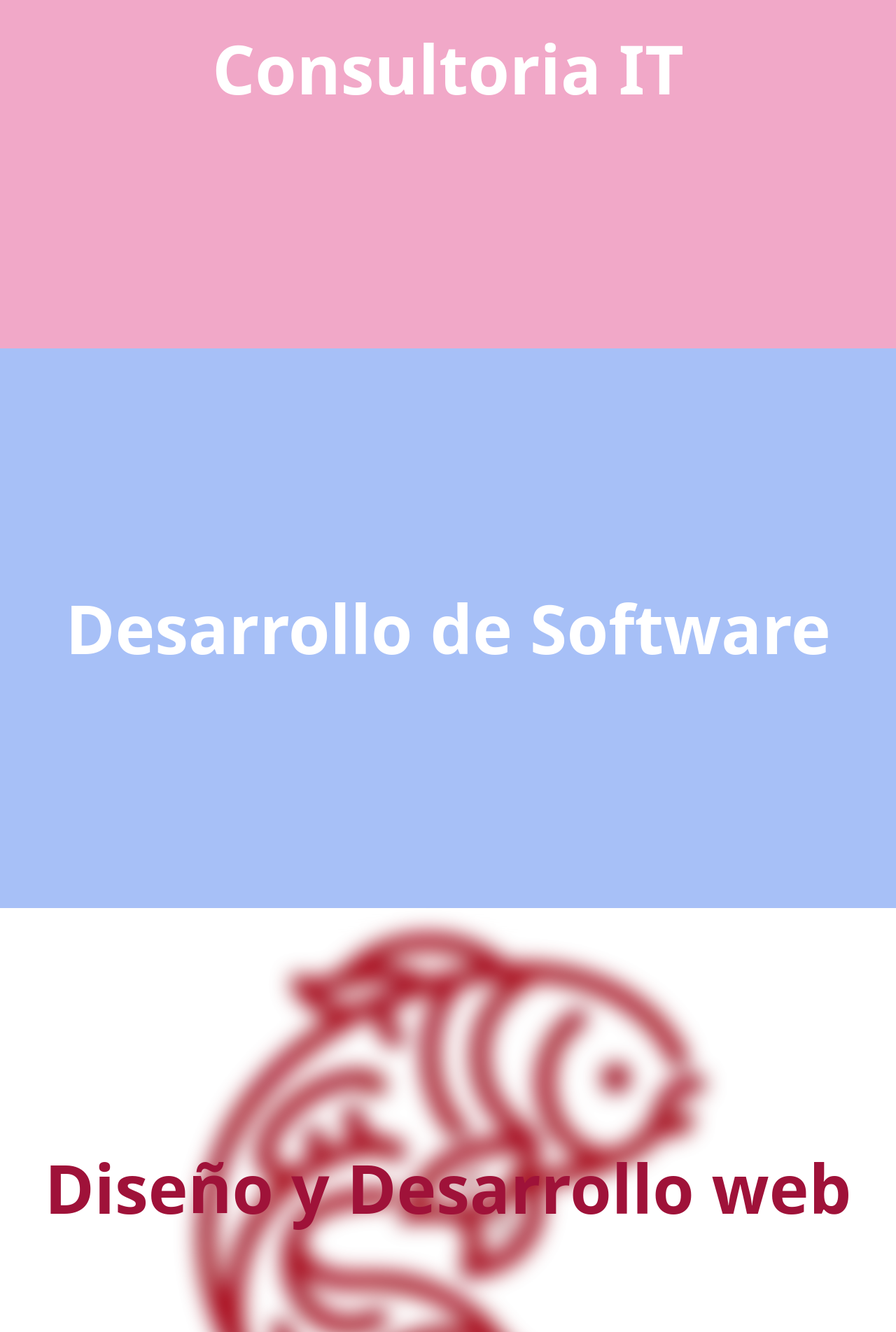
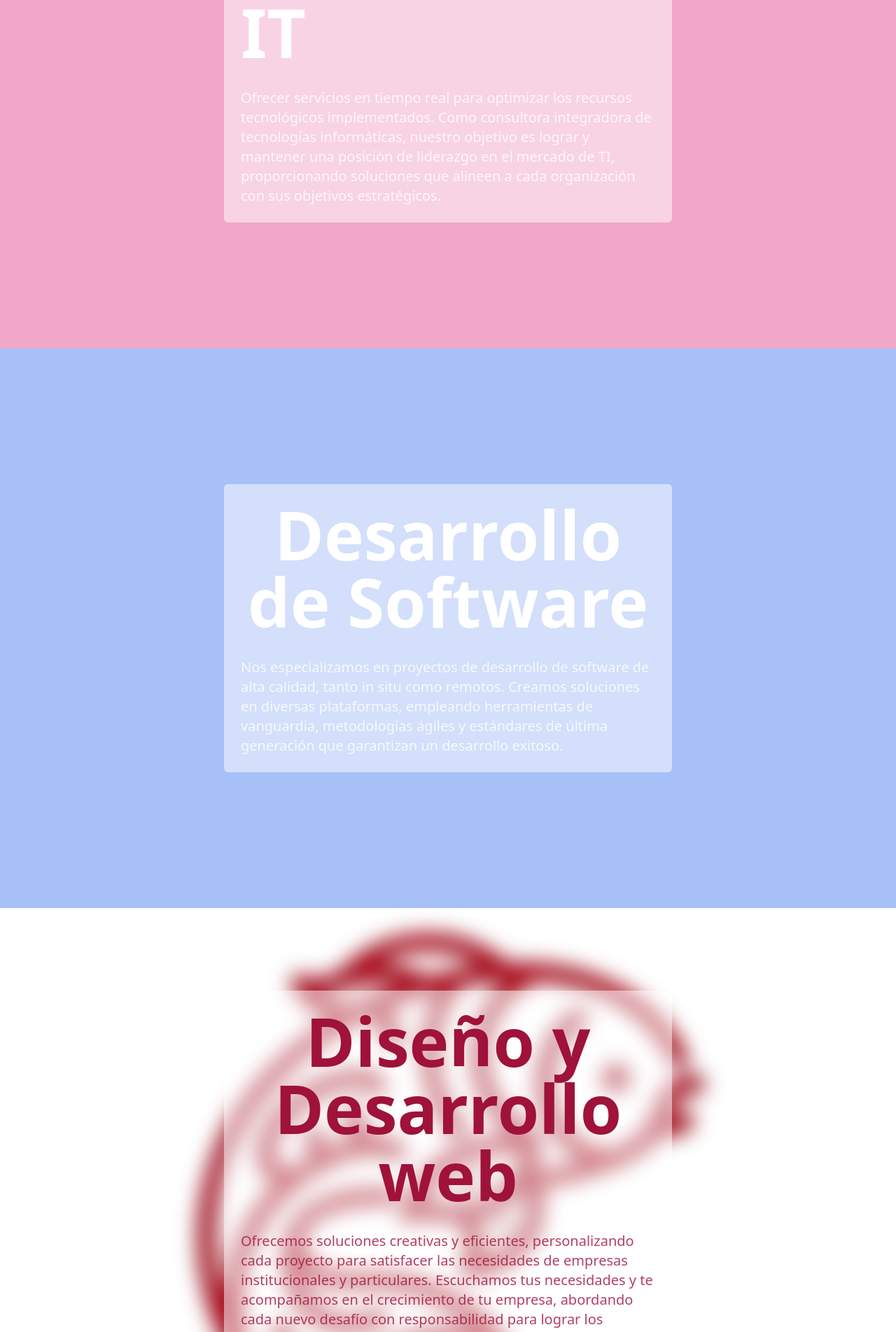
Before and after one commit to koi-web-studio/ssit-group, a React (Vite) app: page /servicios in a window 1280 px wide. Shown: the part 880-2784 px from the top of the page at 70% size. Built offline with nearby package versions, Linux system fonts and the light colour scheme.

Commit message:
se agregaron estilos a servicios

```diff
--- a/src/pages/Home.jsx
+++ b/src/pages/Home.jsx
@@ -4,12 +4,14 @@ import { FaConnectdevelop } from "react-icons/fa";
 import { FaCode } from "react-icons/fa6";
 import { GiProgression } from "react-icons/gi";
 import MaLogo from "../assets/logos/MaLogo";
-import { TbExternalLink } from "react-icons/tb";
 import AOS from "aos";
 import "aos/dist/aos.css";
 import { useEffect } from "react";
 import { Helmet } from "react-helmet-async";
 import ContactBtn from "../components/ui/ContactBtn";
+import { CiGlobe } from "react-icons/ci";
+import { FaLaptopCode } from "react-icons/fa";
+import { TbUserCode } from "react-icons/tb";
 
 AOS.init({
     duration: 500,
@@ -110,23 +112,6 @@ function Home() {
                                 personalizadas para cada cliente.
                             </p>
                         </div>
-                        {/* <div
-                            data-aos="fade-up"
-                            data-aos-delay="400"
-                            className="cursor-pointer info rounded-[48px] flex flex-col items-center justify-center px-8 py-2 text-4xl text-white card border border-gray-500/20 basis-[260px] grow h-[380px]"
-                        >
-                            <span>
-                                <GiProgression className="text-blanco" />
-                            </span>
-                            <h3 className="text-xl md:text-2xl text-slate-600 text-center mt-5 font-medium">
-                                Posicionamiento en el Mercado
-                            </h3>
-                            <p className="text-center text-base sm:text-lg my-4 text-neutral-400">
-                                Ayudamos a nuestros clientes a destacarse en su
-                                mercado, ofreciendo soluciones que agregan valor
-                                y contribuyen al éxito empresarial.
-                            </p>
-                        </div> */}
                     </div>
                 </div>
             </section>
@@ -159,8 +144,8 @@ function Home() {
                 <div className="min-h-[500px] grid place-items-center">
                     <div className="py-16">
                         <div className="mb-16">
-                            <h2 className="text-center bg-clip-text text-transparent bg-gradient-to-r from-purple-700 to-pink-500 text-4xl sm:text-5xl md:text-6xl lg:text-7xl font-semibold">
-                                <Link to="/servicios">Servicios</Link>
+                            <h2 className="cursor-default text-center bg-clip-text text-transparent bg-gradient-to-r from-purple-700 to-pink-500 text-4xl sm:text-5xl md:text-6xl lg:text-7xl font-semibold">
+                                Servicios
                             </h2>
                         </div>
                         <div className="w-full relative grid grid-cols-1 md:grid-cols-2 lg:grid-cols-3 gap-10 max-w-6xl mx-auto md:px-8">
@@ -169,16 +154,18 @@ function Home() {
                                 className="border grid-card flex flex-row space-x-4 items-start px-4 py-8 md:p-4 rounded-2xl cursor-pointer transition-colors ease-in hover:bg-white"
                             >
                                 <div className="icons-container rounded-xl p-2 border-pink-500 border-2 shadow-sm">
-                                    <TbExternalLink className="text-xl" />
+                                    <TbUserCode className="text-xl" />
                                 </div>
                                 <div className="flex flex-col gap-4">
                                     <h3 className="text-xl font-semibold text-slate-700">
                                         Consultoria IT
                                     </h3>
                                     <p className="text-md text-gris">
-                                        Lorem ipsum dolor, sit amet consectetur
-                                        adipisicing elit. Quo temporibus fugit
-                                        et magnam commodi est!
+                                        Servicios en tiempo real para optimizar
+                                        recursos tecnológicos, logrando
+                                        liderazgo en el mercado de TI con
+                                        soluciones alineadas a los objetivos
+                                        organizacionales.
                                     </p>
                                 </div>
                             </div>
@@ -188,16 +175,18 @@ function Home() {
                                 className="border grid-card flex flex-row space-x-4 items-start px-4 py-8 md:p-4 rounded-2xl cursor-pointer transition-colors ease-in hover:bg-white"
                             >
                                 <div className="icons-container rounded-xl p-2 border-pink-500 border-2 shadow-sm">
-                                    <TbExternalLink className="text-xl" />
+                                    <FaLaptopCode className="text-xl" />
                                 </div>
                                 <div className="flex flex-col gap-4">
                                     <h3 className="text-xl font-semibold text-slate-700">
                                         Desarrollo de Software
                                     </h3>
                                     <p className="text-md text-gris">
-                                        Lorem ipsum dolor, sit amet consectetur
-                                        adipisicing elit. Quo temporibus fugit
-                                        et magnam commodi est!
+                                        Proyectos de alta calidad, in situ y
+                                        remotos, utilizando herramientas de
+                                        vanguardia, metodologías ágiles y
+                                        estándares de última generación para un
+                                        desarrollo exitoso.
                                     </p>
                                 </div>
                             </div>
@@ -207,16 +196,17 @@ function Home() {
                                 className="border grid-card flex flex-row space-x-4 items-start px-4 py-8 md:p-4 rounded-2xl cursor-pointer transition-colors ease-in hover:bg-white"
                             >
                                 <div className="icons-container rounded-xl p-2 border-pink-500 border-2 shadow-sm">
-                                    <TbExternalLink className="text-xl" />
+                                    <CiGlobe className="text-xl" />
                                 </div>
                                 <div className="flex flex-col gap-4">
                                     <h3 className="text-xl font-semibold text-slate-700">
                                         Diseño y Desarrollo web
                                     </h3>
                                     <p className="text-md text-gris">
-                                        Lorem ipsum dolor, sit amet consectetur
-                                        adipisicing elit. Quo temporibus fugit
-                                        et magnam commodi est!
+                                        Soluciones personalizadas para empresas,
+                                        mejorando tu imagen y alcanzando tus
+                                        objetivos con creatividad, eficiencia y
+                                        responsabilidad.
                                     </p>
                                 </div>
                             </div>
--- a/src/pages/Servicios.jsx
+++ b/src/pages/Servicios.jsx
@@ -33,20 +33,37 @@ function Servicios() {
                 className="h-screen grid place-items-center bg-pink-600/40"
                 id="consultoria_it"
             >
-                <div>
+                <div className="flex flex-col items-center md:w-1/2 gap-8 bg-white/50 p-4 md:p-6 rounded-md">
                     <h2 className="text-2xl md:text-5xl lg:text-6xl xl:text-8xl font-bold text-white">
                         Consultoria IT
                     </h2>
+                    <p className="text-xl text-white/80">
+                        Ofrecer servicios en tiempo real para optimizar los
+                        recursos tecnológicos implementados. Como consultora
+                        integradora de tecnologías informáticas, nuestro
+                        objetivo es lograr y mantener una posición de liderazgo
+                        en el mercado de TI, proporcionando soluciones que
+                        alineen a cada organización con sus objetivos
+                        estratégicos.
+                    </p>
                 </div>
             </section>
             <section
                 className="h-screen grid place-items-center bg-blue-600/40"
                 id="desarrollo_de_software"
             >
-                <div>
-                    <h2 className="text-2xl md:text-5xl lg:text-6xl xl:text-8xl font-bold text-white">
+                <div className="flex flex-col items-center md:w-1/2 gap-8 bg-white/50 p-4 md:p-6 rounded-md">
+                    <h2 className="text-2xl md:text-5xl lg:text-6xl xl:text-8xl font-bold text-white text-center">
                         Desarrollo de Software
                     </h2>
+                    <p className="text-xl text-white/80">
+                        Nos especializamos en proyectos de desarrollo de
+                        software de alta calidad, tanto in situ como remotos.
+                        Creamos soluciones en diversas plataformas, empleando
+                        herramientas de vanguardia, metodologías ágiles y
+                        estándares de última generación que garantizan un
+                        desarrollo exitoso.
+                    </p>
                 </div>
             </section>
             <section
@@ -54,10 +71,20 @@ function Servicios() {
                 id="diseño_y_desarrollo_web"
             >
                 <div className="absolute top-0 left-0 h-full w-full -z-10 bg-center bg-cover bg-koi blur-effect"></div>
-                <div>
-                    <h2 className="text-2xl md:text-5xl lg:text-6xl xl:text-8xl text-rose-800 font-bold">
+                <div className="flex flex-col items-center md:w-1/2 gap-8 bg-white/50 p-4 md:p-6 rounded-md">
+                    <h2 className="text-2xl md:text-5xl lg:text-6xl xl:text-8xl text-rose-800 font-bold text-center">
                         Diseño y Desarrollo web
                     </h2>
+                    <p className="text-xl text-rose-800/80">
+                        Ofrecemos soluciones creativas y eficientes,
+                        personalizando cada proyecto para satisfacer las
+                        necesidades de empresas institucionales y particulares.
+                        Escuchamos tus necesidades y te acompañamos en el
+                        crecimiento de tu empresa, abordando cada nuevo desafío
+                        con responsabilidad para lograr los mejores resultados.
+                        Estamos aquí para ayudarte a mejorar tu imagen y
+                        alcanzar tus objetivos.
+                    </p>
                 </div>
             </section>
             <section className="h-[600px] grid place-items-center">
```
